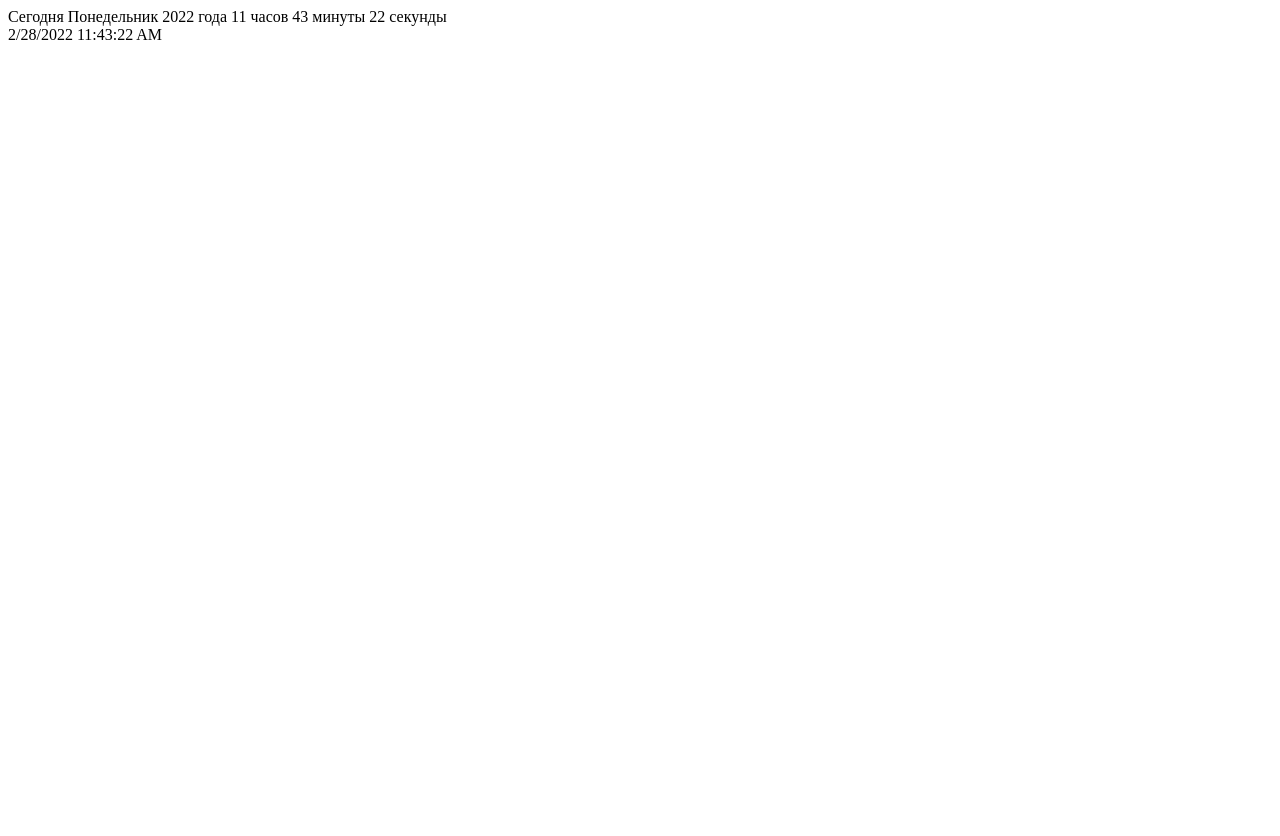
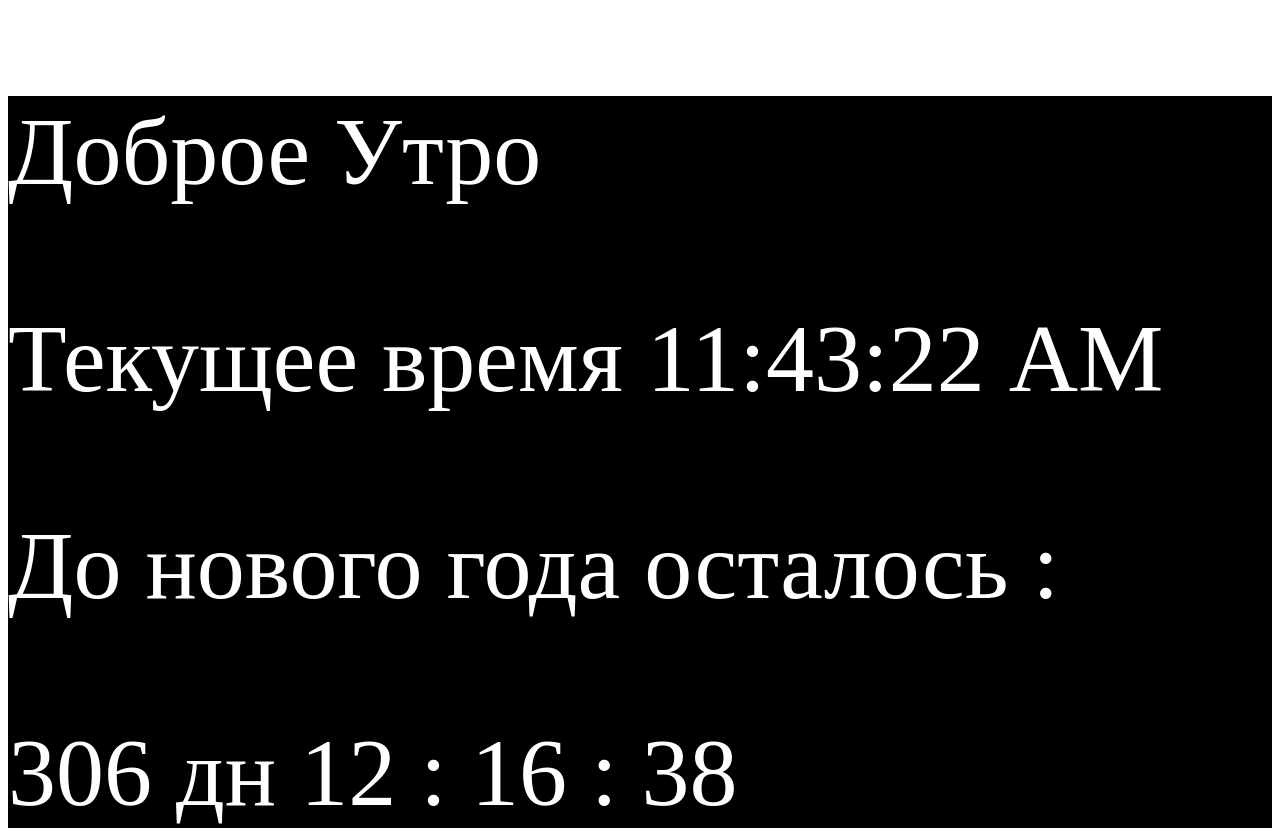
Before and after one commit to skvoruha/hard, a plain HTML site: page index.html in a window 1280 px wide. Before the commit the page ends 800 px from the top, so only its background shows below. Drawn offline with Linux system fonts and the light colour scheme.

Commit message:
РІС‹РїРѕР»РЅРµРЅР° Р·Р°РґС‡Р°

```diff
--- a/index.html
+++ b/index.html
@@ -4,8 +4,24 @@
     <meta charset="UTF-8" />
     <meta http-equiv="X-UA-Compatible" content="IE=edge" />
     <meta name="viewport" content="width=device-width, initial-scale=1.0" />
+    <link rel="stylesheet" href="style.css" />
     <title>Document</title>
     <script defer src="js/script.js"></script>
   </head>
-  <body></body>
+  <body>
+    <div class="timer">
+      <p id="timeDay"></p>
+      <p>Текущее время <span id="timeNow"></span></p>
+      <p>До нового года осталось :</p>
+      <div class="timer-numbers" id="timer">
+        <span id="timer-days">0</span>
+        <span>дн</span>
+        <span id="timer-hours">11</span>
+        <span>:</span>
+        <span id="timer-minutes">22</span>
+        <span>:</span>
+        <span id="timer-seconds">27</span>
+      </div>
+    </div>
+  </body>
 </html>
--- a/js/script.js
+++ b/js/script.js
@@ -1,7 +1,14 @@
-"use strict";
-
-const body = document.querySelector('body');
-
+// передаём дедлайн в функцию
+const timer = (deadline) => {
+  // запишем в перменная элменты со временм
+  const timerHours = document.getElementById('timer-hours')
+  const timerMinutes = document.getElementById('timer-minutes')
+  const timerSeconds = document.getElementById('timer-seconds')
+  const timerDays = document.getElementById('timer-days')
+  const timeNow = document.getElementById('timeNow')
+  // получаем пременную текщим времени суток (утро, день, вечер, ночь)
+  const timeDay = document.getElementById('timeDay')
+  // переменная с днями недели
   const week = ['Понедельник', 'Вторник', 'Среда', 'Четверг',
   'Пятница', 'Суббота', 'Воскресенье'];
 
@@ -11,75 +18,71 @@ const todayWeek = function () {
     return (numDay) ? numDay - 1 : 6;
   };
 
+  const getTimeNow = () =>{
+    const time = new Date()
+    const hoursNow = +time.getHours()
+    timeNow.textContent = time.toLocaleTimeString('en')
+    if (hoursNow >= 0 && hoursNow <= 6) {
+      timeDay.textContent = 'Доброй Ночи'
+    } else if (hoursNow > 6 && hoursNow <= 12){
+      timeDay.textContent = 'Доброе Утро'
+    } else if (hoursNow > 12 && hoursNow <= 18){
+      timeDay.textContent = 'Добрый День'
+    } else if (hoursNow > 18 && hoursNow <= 24){
+      timeDay.textContent = 'Добрый Вечер'
+    }
+    setTimeout(getTimeNow, 1000)
+  }
 
+  const getTimeRemaining = () =>{
 
+    // получим в милисекундах время дедлайна
+    let dateStop = new Date(deadline).getTime()
+    // получим в милисекундах время сейчас
+    let dateNow = new Date().getTime()
+    // переменная с разницой во времени в милисек
+    // let timeRemaining = dateStop - dateNow
+    // Чтобы получить в секундах делм на 1000
+    let timeRemaining = (dateStop - dateNow) / 1000
+    // ПЕРЕМЕННАЯ КОЛИЧЕСВТВО ДНЕЙ возьмём расчёт часов
+    let days = Math.floor(timeRemaining / 60 / 60 / 24)
+    // чтобы получить час ынжно раздалить на 60 и еще на 60
+    // чтобы показывадло не 150 часов нужно разделить ещё на 24 и получить остаотк от деления
+    let hours = Math.floor((timeRemaining / 60 / 60) % 24)
+    //  чтоы получить минуты нужно раздлеить на 60
+    let minutes = Math.floor((timeRemaining / 60) % 60)
+    // округление числа до целочисленного и птом получаем остаток от деления
+    let seconds = Math.floor(timeRemaining % 60)
 
+    // даная функция будет возвращать объект
+    // если навзание ключа соответсвет названию переменной то можно убрать название ключа       days: days,
+    return {timeRemaining, days, hours, minutes,seconds }
+  }
+  const updateClock = () =>{
+    let getTime = getTimeRemaining()
 
-let screenOutput = "";
-
-// функция окончаний
-function checkingTimeCompletion(){
-  let dateTime = new Date();
-  const nowTime = new Date().toLocaleTimeString();
-  const nowDate = new Date().toLocaleDateString();
-  // Создаём объект с окончаниями
-  const ending = {
-    nameHourEnding : {
-        theTime: dateTime.getHours(),
-        0:' час',
-        1:'а ',
-        2:'ов ',
-        3:''
-    },
-    nameMinutesEnding : {
-        theTime: dateTime.getMinutes(),
-        0:' минут',
-        1:'ы ',
-        2:' ',
-        3:'а '
-    },
-    nameSecondsEnding : {
-        theTime: dateTime.getSeconds(),
-        0:' секунд',
-        1: 'ы ',
-        2: '',
-        3: 'а '
+    timerHours.textContent = String(getTime.hours).padStart(2,'0')
+    timerMinutes.textContent = String(getTime.minutes).padStart(2,'0')
+    timerSeconds.textContent = String(getTime.seconds).padStart(2,'0')
+    timerDays.textContent = getTime.days
+    if (getTime.timeRemaining > 0) {
+      setTimeout(updateClock, 1000)
+    } else {
+      timerHours.textContent = '00'
+      timerMinutes.textContent = '00'
+      timerSeconds.textContent = '00'
+      timerDays.textContent = 0
     }
   }
-  // присваиваем ключи объекта ending
-  const keys = Object.keys(ending)
-  // перебор массива с названием ключей
-  keys.forEach(element => {
-     screenOutput += checkNameTime(element)
-    // console.log(element);
-  });
 
+  // дата по делайну которую передаем в функцию
+  // getTime('27 February 2022')
+  // третим параметрм будет аргумеент передаваемый в функцию  getTimeRemaining('27 February 2022')
+  // setInterval(getTimeRemaining, 1000 , '27 February 2022')
+  updateClock()
 
-  function checkNameTime(nameTime) {
-    const time = ending[nameTime].theTime
-    // ДЛЯ ПРОВЕРКИ ЧИСАЛ ВКЛЮЧИТЬ do while в конце до 60 чисел
-    // do{
-    // const time = +prompt()
-    let Output
-    // вар a
-    // вывод 1 час, 21 час 1 минута 1 секунда , всё что связано с окончаниеем 1 кромне 11
-    if (time % 10 == 1 && time !== 11){Output = time + ending[nameTime][0] + ending[nameTime][3]
-    // вывод с оконание  , 2 часа , 2 минуты , 2 секунды
-  } else if (time % 10 > 1 && time % 10 < 5 ) {Output = time + ending[nameTime][0] + ending[nameTime][1]
-    // вывод с оконание ов , 13 часов , 13 минут , 13 секунд 2 часа
-    } else if (time % 10 >= 5 || time % 10 == 0 || time == 11 )
-    {Output = time + ending[nameTime][0] + ending[nameTime][2]
+  getTimeNow()
 }
-    return Output
-    // Включить while
-    // }while(time < 60)
-  } // конец функции checkNameTime
+// экспортируем функцию
 
-  body.innerHTML = "<div class='day'> Сегодня "+ week[todayWeek()] + " " + dateTime.getFullYear() + " года " + " " + screenOutput + " "  +  "</div>"
-
-  body.innerHTML +=  "<div class='day'>" + nowDate + " " + nowTime +  "</div>"
-  screenOutput = ""
-
-}
-
-setInterval(checkingTimeCompletion,1000)
+timer('1 January 2023')
--- /dev/null
+++ b/style.css
@@ -0,0 +1,10 @@
+.timer-numbers {
+  font-size: 6rem;
+}
+.timer {
+  background-color: #000;
+  color: #fff;
+}
+p {
+  font-size: 6rem;
+}
```
Lines whose indentation alone changed are shown as unchanged.
